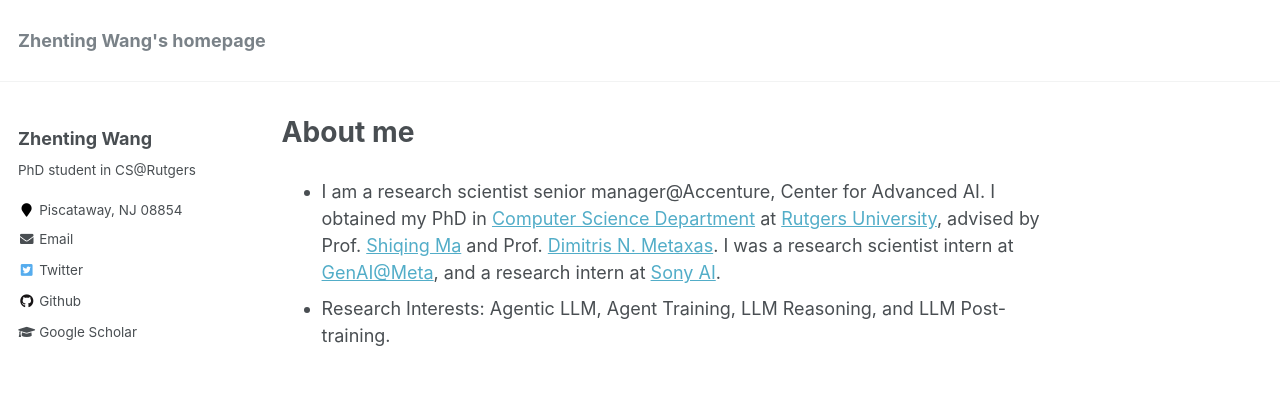
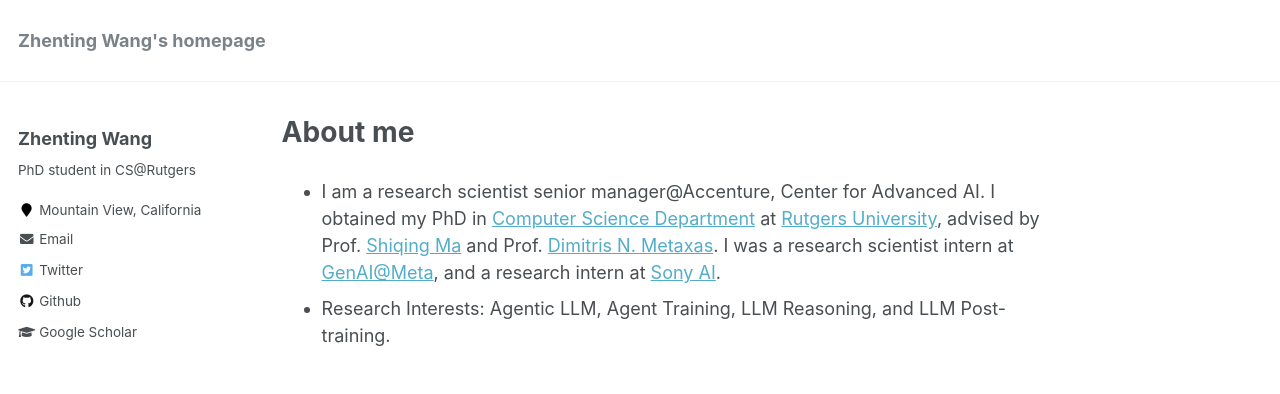
Before and after one commit to ZhentingWang/zhentingwang.github.io, a Jekyll site: the page built from _pages/about.md, in a window 1280 px wide. Shown: the top 394 px of the page. Built offline with Jekyll 4.4.1, drawn with Linux system fonts in a browser that asks for light colours.

Commit message:
Update _config.yml

```diff
--- a/_config.yml
+++ b/_config.yml
@@ -10,7 +10,7 @@ locale                   : "en-US"
 title                    : "Zhenting Wang's homepage"
 title_separator          : "-"
 name                     : &name "Zhenting Wang"
-description              : &description "PhD student in CS@Rutgers"
+description              : &description ""
 url                      : https://zhentingwang.github.io # the base hostname & protocol for your site e.g. "https://mmistakes.github.io"
 baseurl                  : "" # the subpath of your site, e.g. "/blog"
 repository               : "zhentingwang.github.io"
@@ -83,7 +83,7 @@ author:
   name             : "Zhenting Wang"
   avatar           :
   bio              : "PhD student in CS@Rutgers"
-  location         : "Piscataway, NJ 08854"
+  location         : "Mountain View, California"
   employer         :
   pubmed           : #"https://www.ncbi.nlm.nih.gov/pubmed/?term=john+snow"
   googlescholar    : "https://scholar.google.com/citations?user=QSYVbj8AAAAJ&hl=en"
```
